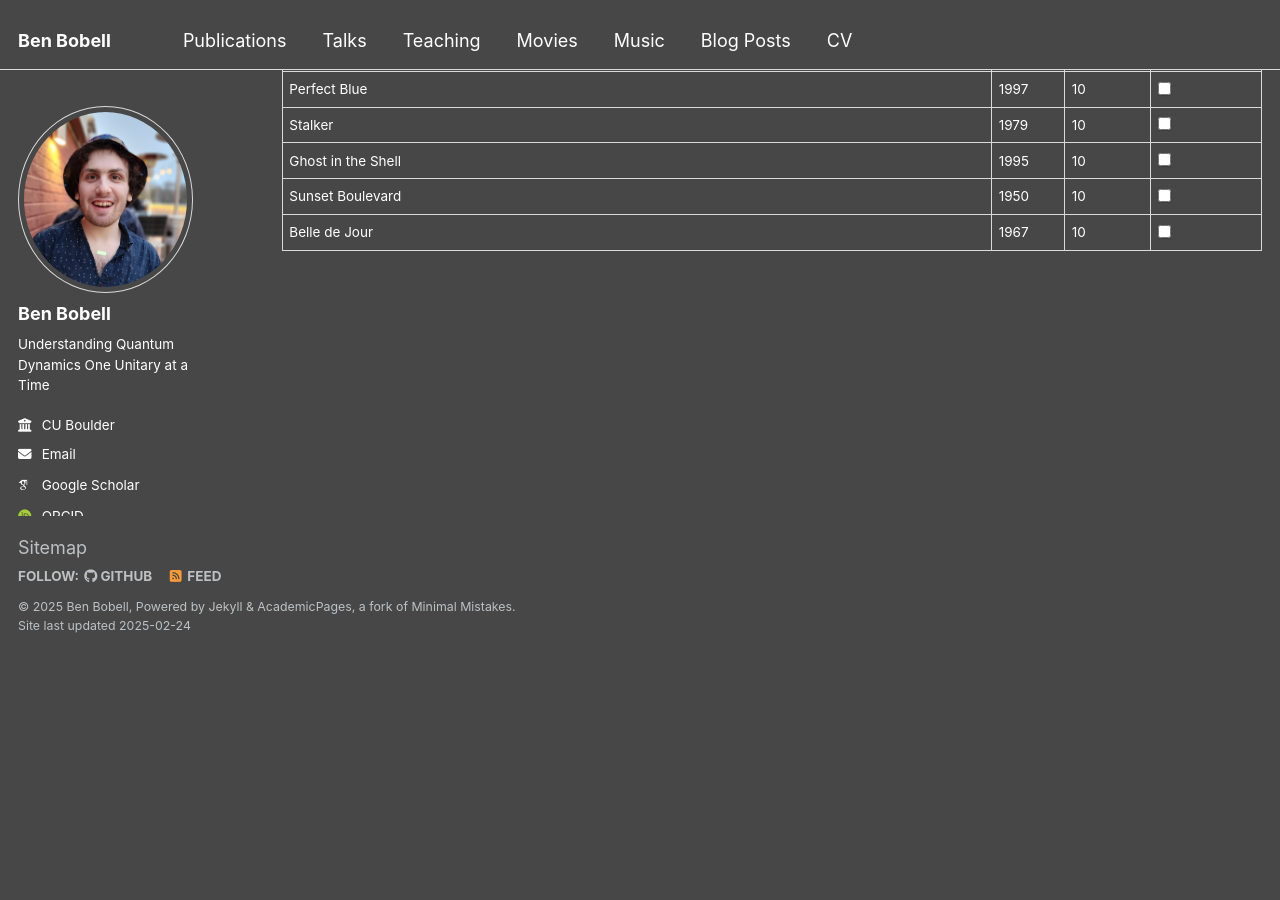
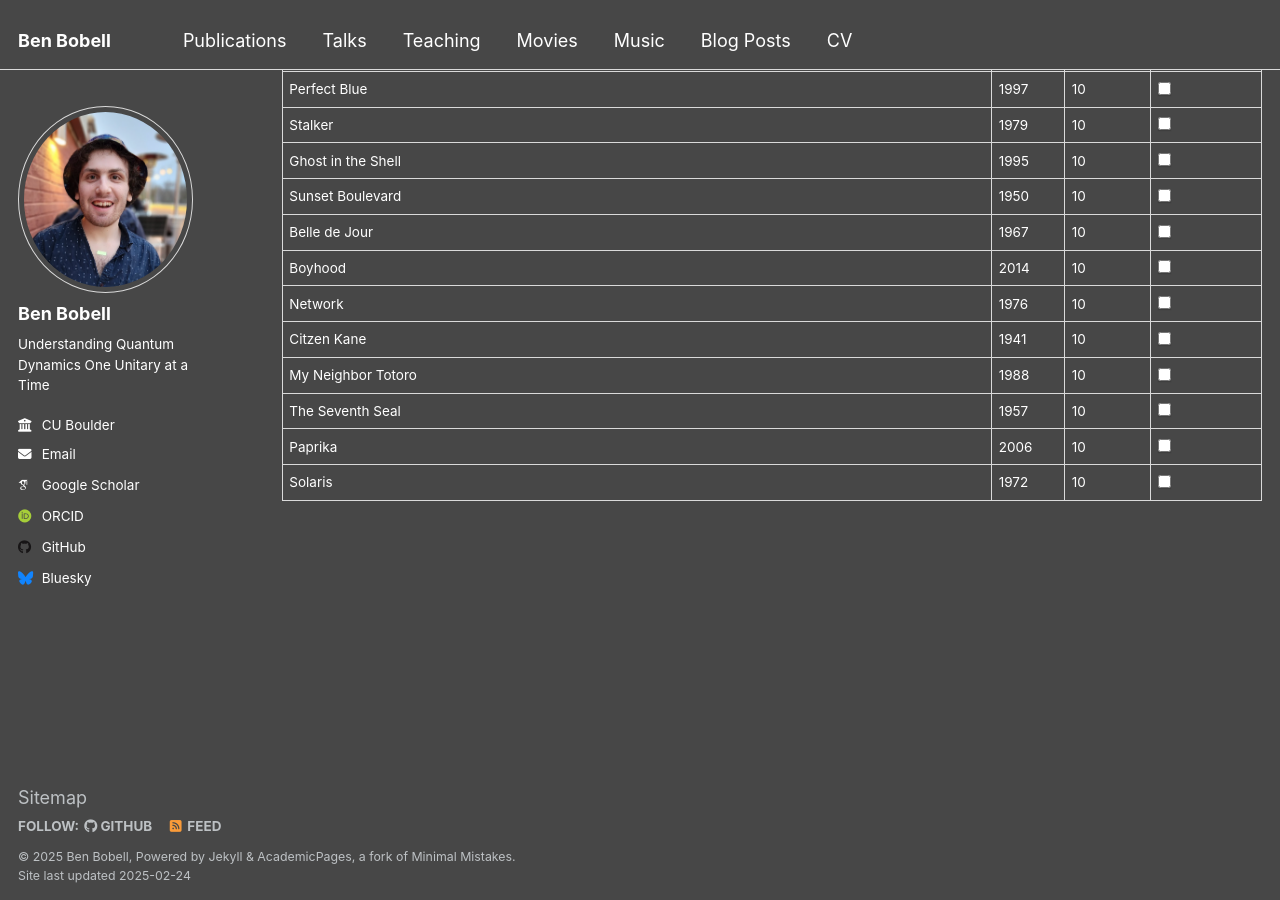
Before and after one commit to BenBobell00/BenBobell00.github.io, a Jekyll site: the page built from _pages/movies.html, in a window 1280 px wide and 900 px high, scrolled down 1078 px. Built offline with Jekyll 4.4.1, drawn with Linux system fonts in a browser that asks for light colours; some web fonts are replaced; before the commit the page ends 1731 px from its top, so only the background shows below that.

Commit message:
Update movies.yml

```diff
--- a/_data/movies.yml
+++ b/_data/movies.yml
@@ -115,3 +115,31 @@ movies:
     year: 1967
     rating: 10
     watched: false
+  - title: "Boyhood"
+    year: 2014
+    rating: 10
+    watched: false
+  - title: "Network"
+    year: 1976
+    rating: 10
+    watched: false
+  - title: "Citzen Kane"
+    year: 1941
+    rating: 10
+    watched: false
+  - title: "My Neighbor Totoro"
+    year: 1988
+    rating: 10
+    watched: false
+  - title: "The Seventh Seal"
+    year: 1957
+    rating: 10
+    watched: false
+  - title: "Paprika"
+    year: 2006
+    rating: 10
+    watched: false
+  - title: "Solaris"
+    year: 1972
+    rating: 10
+    watched: false
```
